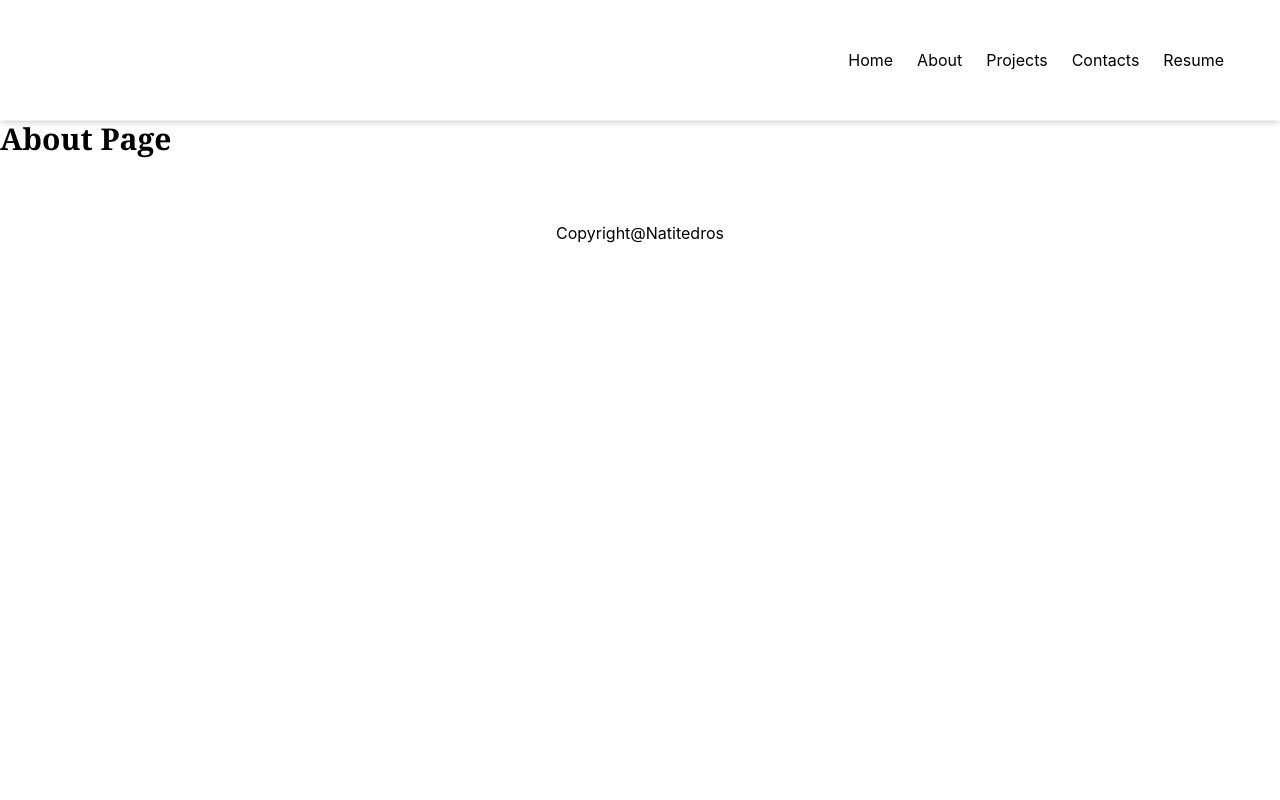
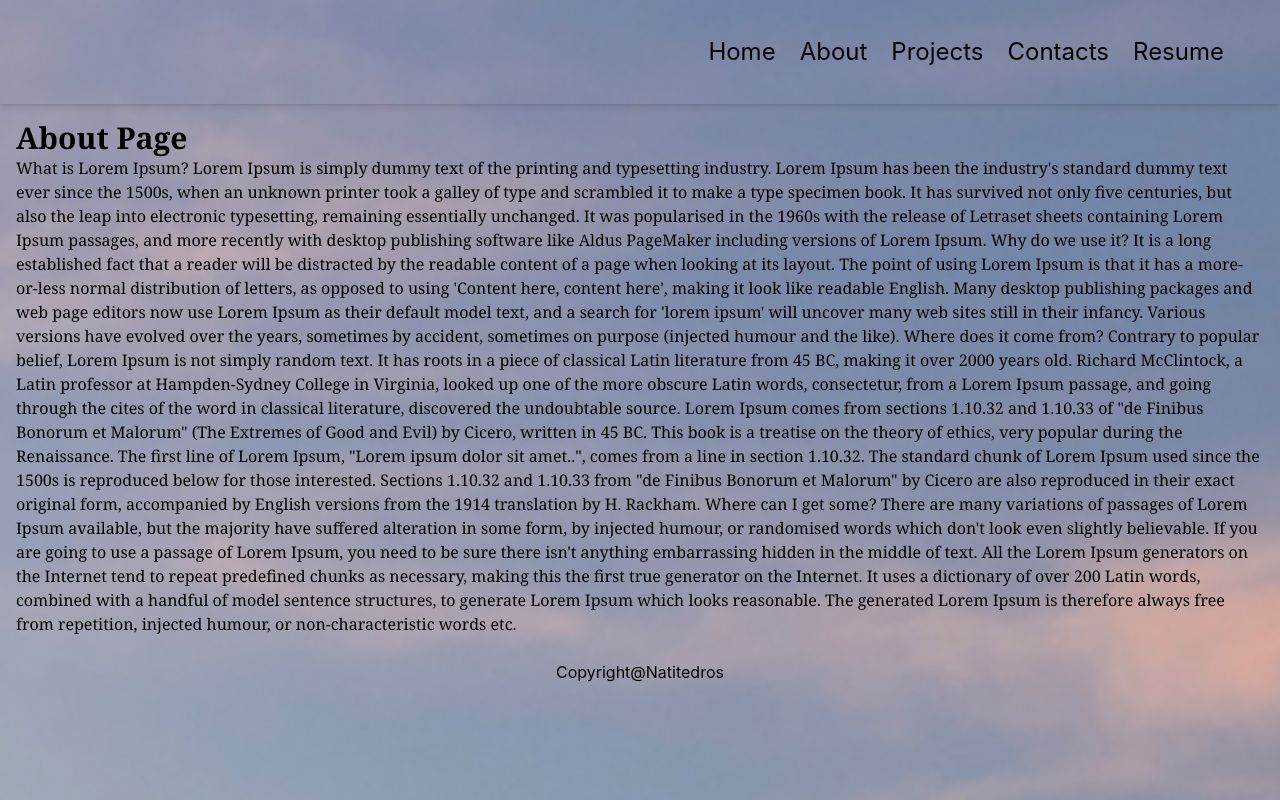
Before and after one commit to natitedros/React-Tailwind-portfolio, a React (Create React App) app: page /about in a window 1280 px wide. Built offline with nearby package versions, Linux system fonts and the light colour scheme.

Commit message:
Added Ironman

```diff
--- a/src/About.js
+++ b/src/About.js
@@ -1,8 +1,24 @@
 const About = () => {
     return (
-        <h1 className="text-3xl font-bold">
-            About Page
-        </h1>
+        <div className="p-4">
+            <h1 className="text-3xl font-bold">
+                About Page
+            </h1>
+            <p>
+            What is Lorem Ipsum?
+Lorem Ipsum is simply dummy text of the printing and typesetting industry. Lorem Ipsum has been the industry's standard dummy text ever since the 1500s, when an unknown printer took a galley of type and scrambled it to make a type specimen book. It has survived not only five centuries, but also the leap into electronic typesetting, remaining essentially unchanged. It was popularised in the 1960s with the release of Letraset sheets containing Lorem Ipsum passages, and more recently with desktop publishing software like Aldus PageMaker including versions of Lorem Ipsum.
+Why do we use it?
+It is a long established fact that a reader will be distracted by the readable content of a page when looking at its layout. The point of using Lorem Ipsum is that it has a more-or-less normal distribution of letters, as opposed to using 'Content here, content here', making it look like readable English. Many desktop publishing packages and web page editors now use Lorem Ipsum as their default model text, and a search for 'lorem ipsum' will uncover many web sites still in their infancy. Various versions have evolved over the years, sometimes by accident, sometimes on purpose (injected humour and the like).
+
+Where does it come from?
+Contrary to popular belief, Lorem Ipsum is not simply random text. It has roots in a piece of classical Latin literature from 45 BC, making it over 2000 years old. Richard McClintock, a Latin professor at Hampden-Sydney College in Virginia, looked up one of the more obscure Latin words, consectetur, from a Lorem Ipsum passage, and going through the cites of the word in classical literature, discovered the undoubtable source. Lorem Ipsum comes from sections 1.10.32 and 1.10.33 of "de Finibus Bonorum et Malorum" (The Extremes of Good and Evil) by Cicero, written in 45 BC. This book is a treatise on the theory of ethics, very popular during the Renaissance. The first line of Lorem Ipsum, "Lorem ipsum dolor sit amet..", comes from a line in section 1.10.32.
+
+The standard chunk of Lorem Ipsum used since the 1500s is reproduced below for those interested. Sections 1.10.32 and 1.10.33 from "de Finibus Bonorum et Malorum" by Cicero are also reproduced in their exact original form, accompanied by English versions from the 1914 translation by H. Rackham.
+
+Where can I get some?
+There are many variations of passages of Lorem Ipsum available, but the majority have suffered alteration in some form, by injected humour, or randomised words which don't look even slightly believable. If you are going to use a passage of Lorem Ipsum, you need to be sure there isn't anything embarrassing hidden in the middle of text. All the Lorem Ipsum generators on the Internet tend to repeat predefined chunks as necessary, making this the first true generator on the Internet. It uses a dictionary of over 200 Latin words, combined with a handful of model sentence structures, to generate Lorem Ipsum which looks reasonable. The generated Lorem Ipsum is therefore always free from repetition, injected humour, or non-characteristic words etc.
+            </p>
+        </div>
     );
 }
 
--- a/src/App.js
+++ b/src/App.js
@@ -5,12 +5,16 @@
 import Contacts from './Contacts';
 import Projects from './Projects';
 import Footer from './Footer';
+import dayBg from './images/day-bg.png';
+import nightBg from './images/night-bg.png';
 
 import { BrowserRouter as Router, Route, Switch } from 'react-router-dom/cjs/react-router-dom.min';
 function App() {
+  const hours = new Date().getHours();
+  const bg = (6 < hours < 18) ? dayBg : nightBg;
   return (
     <Router>
-      <div className="center">
+      <div className="h-screen bg-cover" style={{ backgroundImage:`url(${bg})`}}>
         < Navbar />
         <div className=" font-serif">
           <Switch>
--- a/src/Footer.js
+++ b/src/Footer.js
@@ -1,6 +1,6 @@
 const Footer = ()=>{
     return (
-        <div className=" flex justify-center mt-10 p-6">
+        <div className=" flex justify-center p-2">
             <h3>Copyright@Natitedros</h3>
         </div>
     );
--- a/src/Home.js
+++ b/src/Home.js
@@ -2,11 +2,12 @@
 
 const Home = () => {
     return (
-        <div className=" p-6">
-            <h1 className=" text-3xl font-bold">
+        <div className=" p-6 flex flex-row">
+            <div className="basis-1/3 flex-col flex justify-evenly">
+                <h1 className=" text-6xl font-bold">
                     Hello!
                 </h1>
-            <h3 className=" font-mono">
+                <h3 className=" font-mono text-4xl col-auto">
                     <Typed
                         strings={[
                                 "I'm Natnael Tedros Desta.",
@@ -19,6 +20,10 @@
                     />
                 </h3>
             </div>
+            <div className="basis-2/3 flex justify-end">
+                <iframe style={{"pointer-events": "none"}} title="Ironman" src="https://giphy.com/embed/xUA7aUpHy8FQYfACQ0" width="480" height="480"></iframe>
+            </div>
+          </div>
 
      );
 }
--- a/src/Navbar.js
+++ b/src/Navbar.js
@@ -2,8 +2,8 @@
 
 const Navbar = () => {
     return (
-        <nav className="shadow-md border-b border-gray-100 p-3">
-            <div className="flex items-center justify-end p-6 lg:px-8">
+        <nav className="shadow-md p-3">
+            <div className="flex items-center justify-end p-3 lg:px-8 text-2xl">
                     <Link to="/" className="m-1.5 p-1.5">Home</Link>
                     <Link to="/about" className="m-1.5 p-1.5">About</Link>
                     <Link to="/projects" className="m-1.5 p-1.5">Projects</Link>
```
Also changed, not shown: src/images/day-bg.png (added), src/images/night-bg.png (added). Lines whose indentation alone changed are shown as unchanged.
